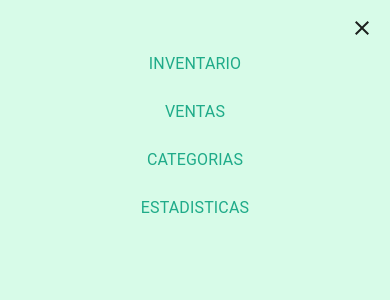
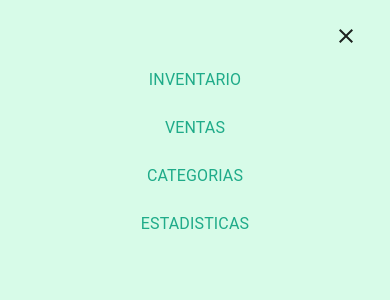
Before and after one commit to brianmunioz/sistema_erp_react_mui, a React (Vite) app: page /productos in a window 390 px wide. Both pictures are taken after a click on the button 24 px from the left and 28 px from the top of the page. Shown: the top 300 px of the page. Built offline with nearby package versions, Linux system fonts and the light colour scheme.

Commit message:
Arreglar: boton de cerrar ocupa todo el width en mobile del navbar

```diff
--- a/src/components/mobileNav/MobileNav.jsx
+++ b/src/components/mobileNav/MobileNav.jsx
@@ -55,9 +55,9 @@ const MobileNav = () => {
         sx={{ '& .MuiDrawer-paper': { width: '100%', background: Colors.cuaternary.main} }}
       >
         <List sx={{ padding: 2 }}>
-        <Stack alignItems={'flex-end'} key={'equis'}  sx={{cursor: "pointer", width: "100%"}} onClick={toggleDrawer(false)}>
-            <CloseIcon/>
-            </Stack>
+        <ListItem  key={'equis'}  sx={{cursor: "pointer", width: "100%", display: "flex",justifyContent: "flex-end"}} >
+            <CloseIcon onClick={toggleDrawer(false)}/>
+            </ListItem>
           {menuItems.map((text, index) => (
             <ListItem button key={index} onClick={()=>{
 
```
